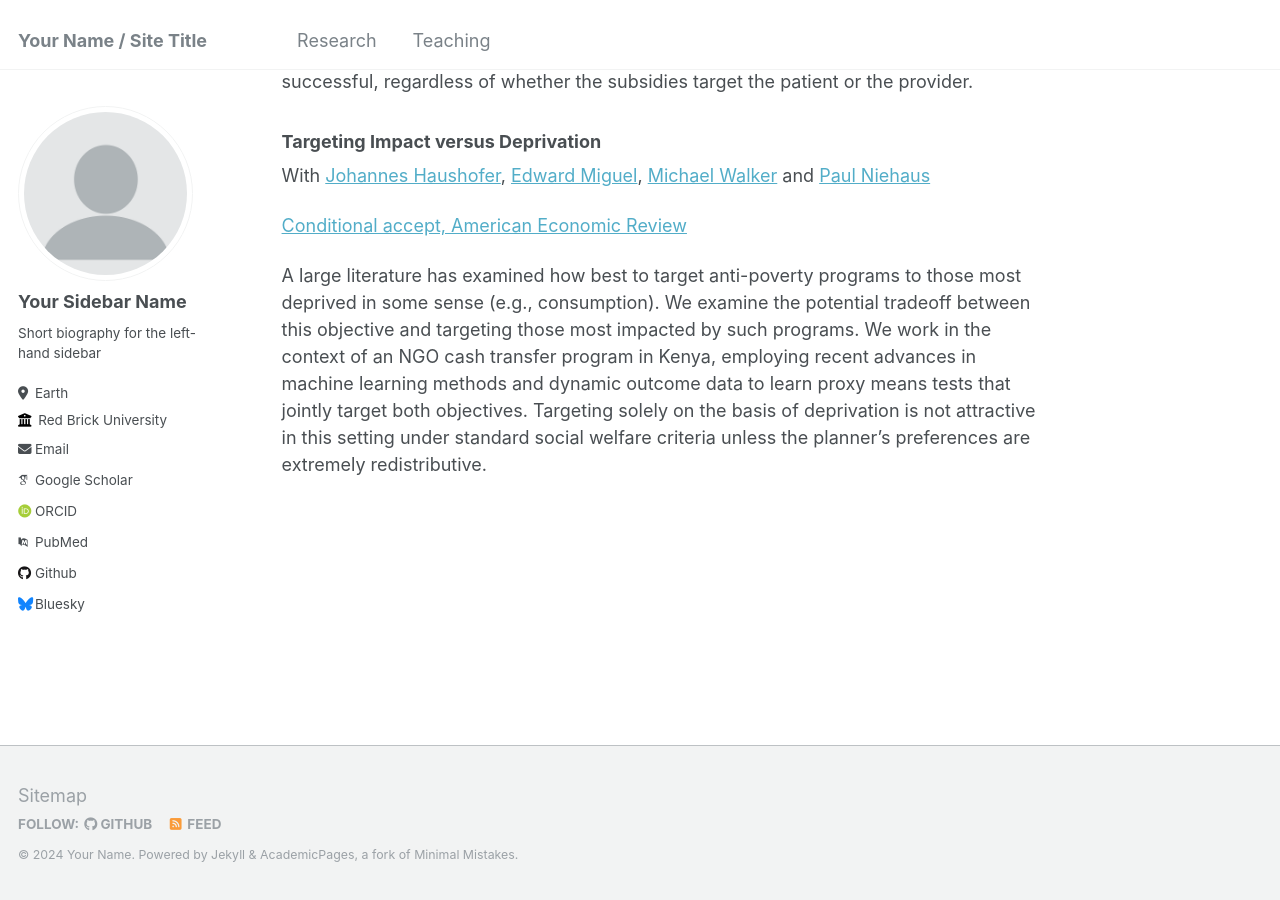
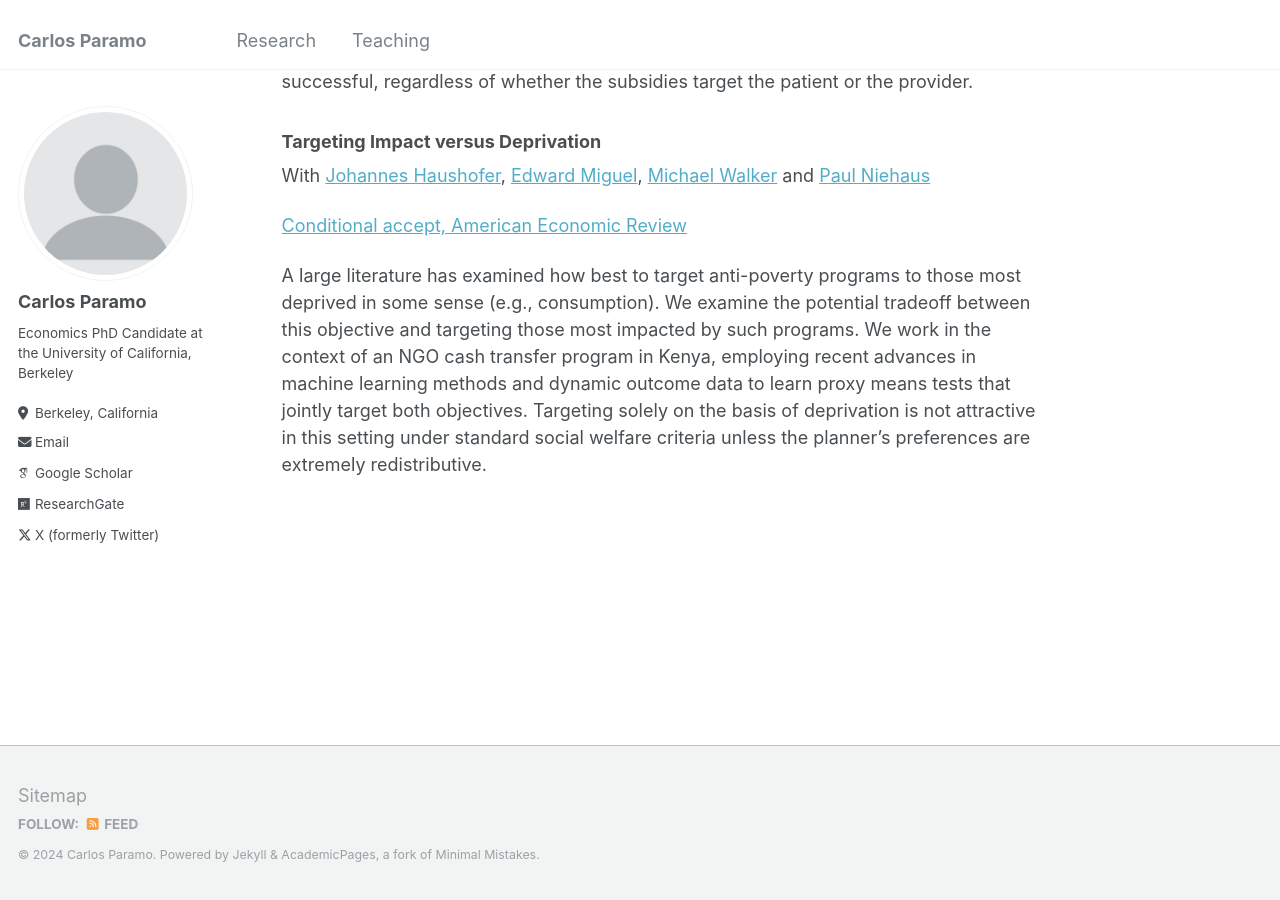
Before and after one commit to paramobrotz/paramobrotz.github.io, a Jekyll site: the page built from _pages/about.md, in a window 1280 px wide and 900 px high, scrolled down 708 px. Built offline with Jekyll 4.4.1, drawn with Linux system fonts in a browser that asks for light colours; some web fonts are replaced.

Commit message:
Update _config.yml

```diff
--- a/_config.yml
+++ b/_config.yml
@@ -8,13 +8,13 @@
 
 # Basic Site Settings
 locale                   : "en-US"
-title                    : "Your Name / Site Title"
+title                    : "Carlos Paramo"
 title_separator          : "-"
-name                     : &name "Your Name"
-description              : &description "personal description"
-url                      : https://academicpages.github.io # the base hostname & protocol for your site e.g. "https://mmistakes.github.io"
+name                     : &name "Carlos Paramo"
+description              : &description "Economics PhD Candidate, University of California Berkeley"
+url                      : https://paramobrotz.github.io # the base hostname & protocol for your site e.g. "https://mmistakes.github.io"
 baseurl                  : "" # the subpath of your site, e.g. "/blog"
-repository               : "academicpages/academicpages.github.io"
+repository               : "paramobrotz/paramobrotz.github.io"
 
 # Site Author - The following control what appear as part of the author content on the side bar.
 #               If a field is blank the icon and link will not appear, otherwise it will be shown.
@@ -22,33 +22,33 @@ repository               : "academicpages/academicpages.github.io"
 author:
   # Biographic information
   avatar           : "profile.png"
-  name             : "Your Sidebar Name"
+  name             : "Carlos Paramo"
   pronouns         : # example: "she/her"
-  bio              : "Short biography for the left-hand sidebar"
-  location         : "Earth"
-  employer         : "Red Brick University"
+  bio              : "Economics PhD Candidate at the University of California, Berkeley"
+  location         : "Berkeley, California"
+  employer         :
   uri              : # URL
-  email            : "none@example.org"
+  email            : "carlos.paramo@berkeley.edu"
 
   # Academic websites
   arxiv            : # URL - Update with the correct link to your profile
-  googlescholar    : "https://scholar.google.com/citations?user=PS_CX0AAAAAJ"
+  googlescholar    : "https://scholar.google.com/citations?user=XPT69w8AAAAJ&hl=en"
   impactstory      : # URL
-  orcid            : "http://orcid.org/yourorcidurl"
+  orcid            :
   semantic         : # URL
-  pubmed           : "https://www.ncbi.nlm.nih.gov/pubmed/?term=john+snow"
-  researchgate     : # URL
+  pubmed           :
+  researchgate     : "https://www.researchgate.net/profile/Carlos-Paramo-4"
 
   # Repositories and software development
   bitbucket        : # Username - Update with your username on the site
   codepen          : # Username
   dribbble         : # Username
-  github           : "academicpages"
+  github           :
   kaggle           : # Username
   stackoverflow    : # User number or user number and name (i.e., use "1" or "1/jeff-atwood")
 
   # Social media
-  bluesky          : "bsky.app" # Replace this with you Bluesky username
+  bluesky          :
   facebook         : # Username
   flickr           : # Username
   foursquare       : # Username
@@ -65,7 +65,7 @@ author:
   steam            : # Username
   telegram         : # URL
   tumblr           : # Username
-  twitter          : # Username for X / Twitter
+  twitter          : "carlos_paramo_b" # Username for X / Twitter
   vine             : # Username
   weibo            : # Username
   wikipedia        : # Username
```
